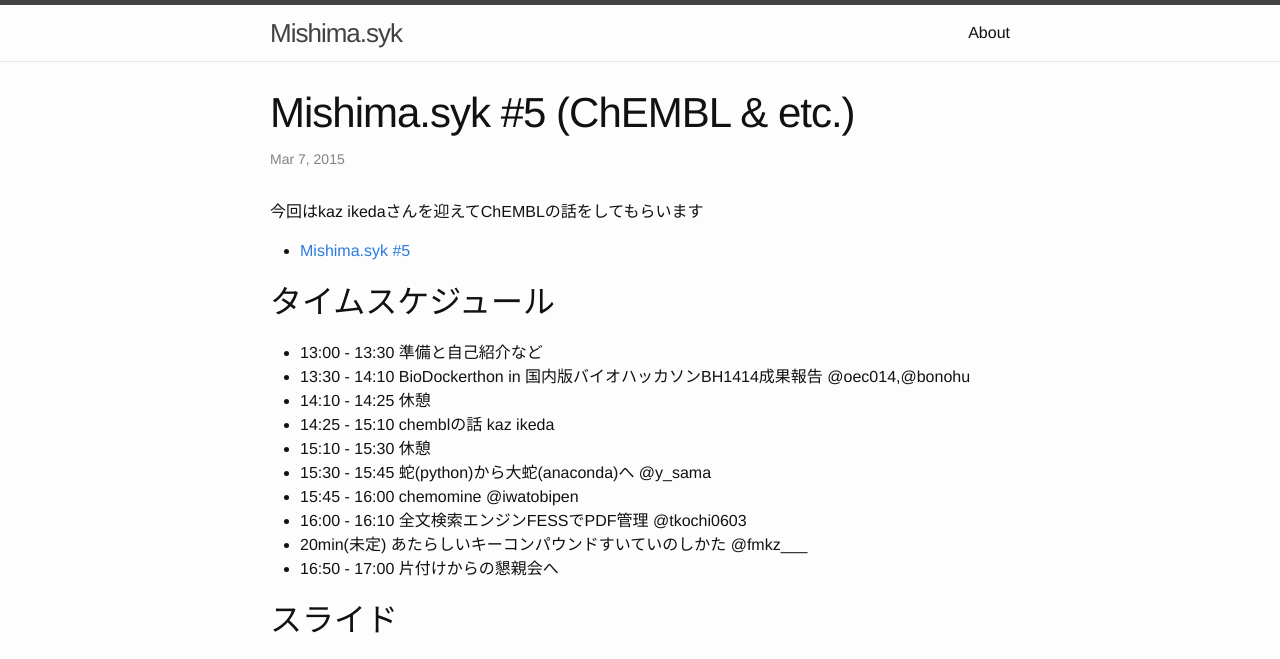
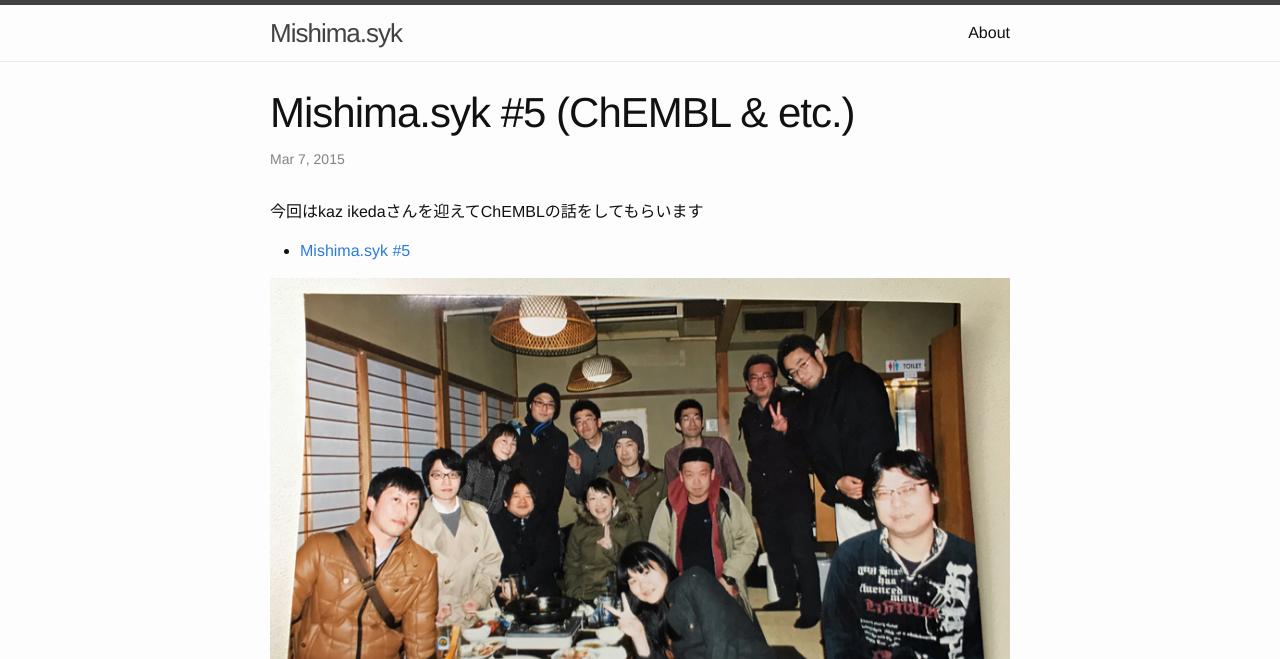
Before and after one commit to Mishima-syk/Mishima-syk.github.io, a Jekyll site: the page built from _posts/2015-03-07-ChEMBL-etc.markdown, in a window 1280 px wide. Shown: the top 659 px of the page. Built offline with Jekyll 4.4.1, drawn with Linux system fonts in a browser that asks for light colours; grey boxes are pictures that could not be loaded.

Commit message:
Add picture

```diff
--- a/_posts/2015-03-07-ChEMBL-etc.markdown
+++ b/_posts/2015-03-07-ChEMBL-etc.markdown
@@ -7,6 +7,8 @@ categories: mishimasyk
 今回はkaz ikedaさんを迎えてChEMBLの話をしてもらいます
 
 - [Mishima.syk #5](https://connpass.com/event/11678/)
+
+![at Aya](/assets/msyk5.jpg)
 
 ## タイムスケジュール
 
```
Also changed, not shown: assets/msyk5.jpg (added).
